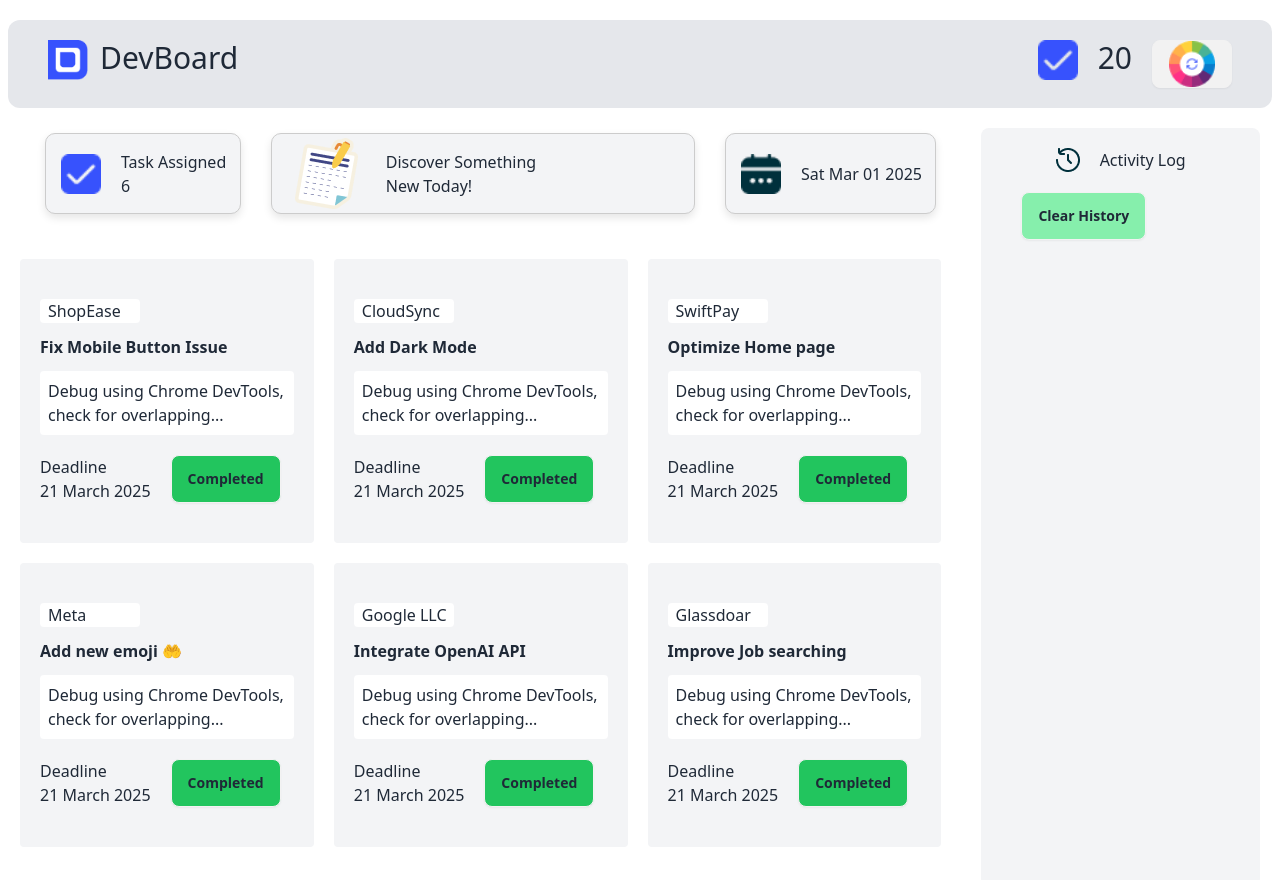
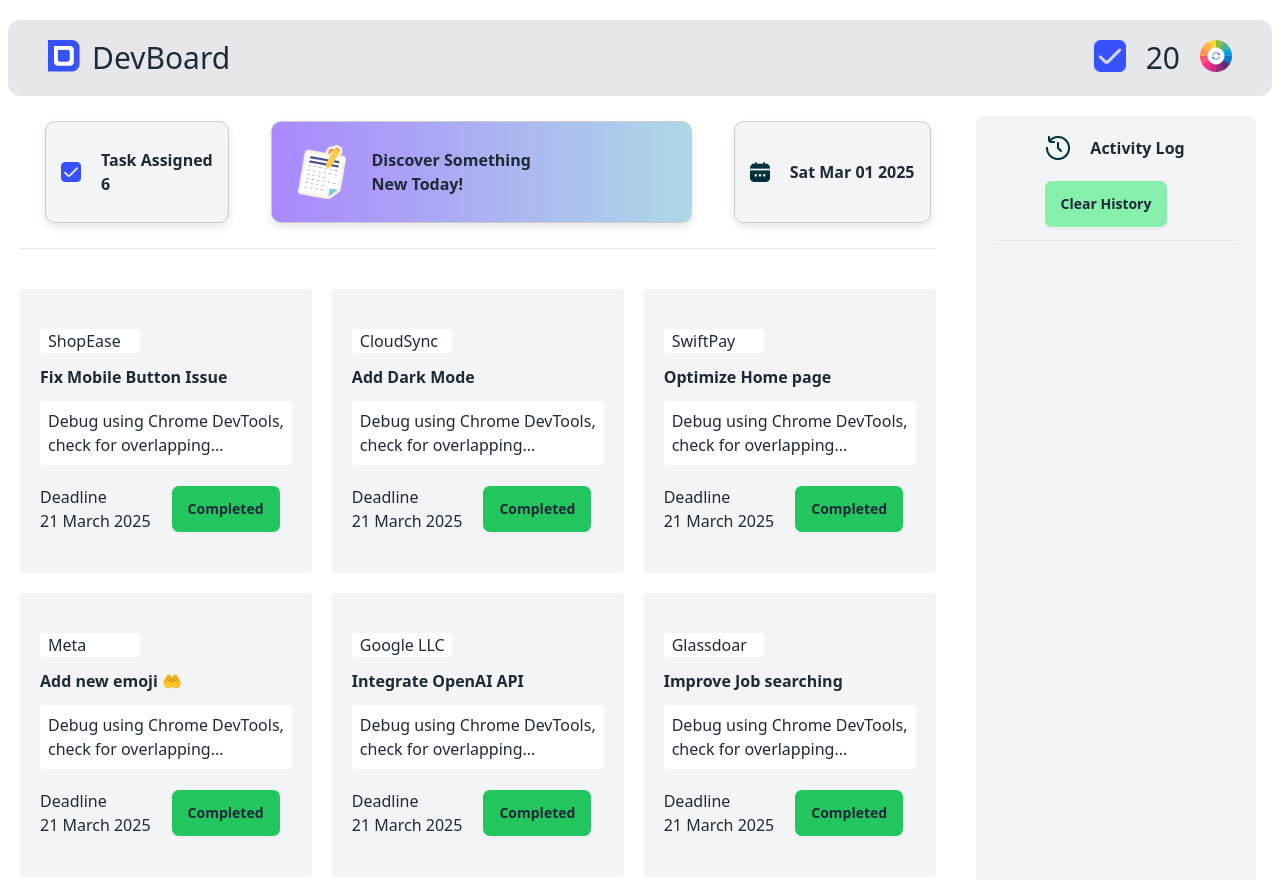
Before and after one commit to Royel500/Assignment-05, a plain HTML site: page index.html in a window 1280 px wide. Drawn offline with nearby package versions, Linux system fonts and the light colour scheme.

Commit message:
last-commit

```diff
--- a/index.html
+++ b/index.html
@@ -23,13 +23,13 @@
 <nav >
     <section class="flex justify-between pt-5 px-10 bg-gray-200 p-5 rounded-xl mx-2 mt-5">
     <div class="flex gap-3">
-        <img class="w-10 h-10" src="assets/logo.png" alt="">
+        <img class="w-8 h-8" src="assets/logo.png" alt="">
         <h1 class="text-3xl">DevBoard</h1>
     </div>
     <div class="flex gap-5">
-        <img class="w-10 h-10" src="assets/checkbox.png" alt="">
+        <img class="w-8 h-8" src="assets/checkbox.png" alt="">
         <h1 id="heading-number" class="text-3xl">20</h1>
-        <img id="colorButton" class="btn" src="assets/theme-btn.png" alt="">
+        <img class="w-8 h-8" id="colorButton" class="btn" src="assets/theme-btn.png" alt="">
     </div>
 
 </nav>
@@ -47,21 +47,21 @@
 
      <section class="flex justify-between gap-5 ml-5">
         <div class="flex justify-around gap-5 bg-gray-100 head-box">
-            <img class="w-10 h-10" src="assets/checkbox.png" alt="">
+            <img class="w-5 h-5" src="assets/checkbox.png" alt="">
             <div>
-            <h1>Task Assigned </h1>
-            <h1 id="normal-number">6</h1>
+            <h1 class="font-bold">Task Assigned </h1>
+            <h1 id="normal-number" class="font-bold">6</h1>
         </div>
         </div>
         </div>
-        <div id="Go-to" class="flex justify-around gap-5 bg-gray-100 head-box pr-40 ">
-            <img src="assets/board.png" alt="">
-            <h1>Discover Something <br> New Today!</h1>
+        <div id="Go-to" class="flex justify-around gap-5 bg-gray-100 head-box pr-40 p-5">
+            <img class="w-15 h-15"  src="assets/board.png" alt="">
+            <h1 class="font-bold">Discover Something <br> New Today!</h1>
 
         </div>
         <div class="flex justify-around gap-5 bg-gray-100 head-box" >
-            <img class="w-10 h-10"  src="assets/calender.png" alt="">
-            <h1 id="date-heading">Wed ,
+            <img class="w-5 h-5"  src="assets/calender.png" alt="">
+            <h1 id="date-heading" class="font-bold">Wed ,
                 Jul 28 2025
             </h1>
 
@@ -71,7 +71,7 @@
 
 
      </section>
-
+<hr class="mt-5">
 
 
      <section class="py-10 grid grid-cols-3 gap-5 ">
@@ -153,22 +153,18 @@
  <section class="bg-gray-100 px-5 rounded-lg pt-5 w-70">
     <div class="flex gap-5 justify-center">
         <img src="assets/activity.png" alt="">
-<h1 class="">Activity Log</h1>
+<h1 class="font-bold">Activity Log</h1>
 </div>
-<button id="last-button" class="btn bg-green-300 mt-5 text-center mx-5">Clear History</button>
+<button id="last-button" class="btn bg-green-300 mt-5 text-center ml-12">Clear History</button> <hr class="mt-3">
 <section id="para" class="space-y-10">
 <div>
 
 </div>
-<div>
-
-</div>
-</section>
 
  </section>
 
  </section>
-
+</section>
     </main>
 
 <footer>
--- a/style/style.css
+++ b/style/style.css
@@ -18,3 +18,7 @@
     background-color: #333;
     color: #fff;
 }
+#Go-to{
+
+    background: linear-gradient(to right, #A8F, #ADD8E6);
+}
```
